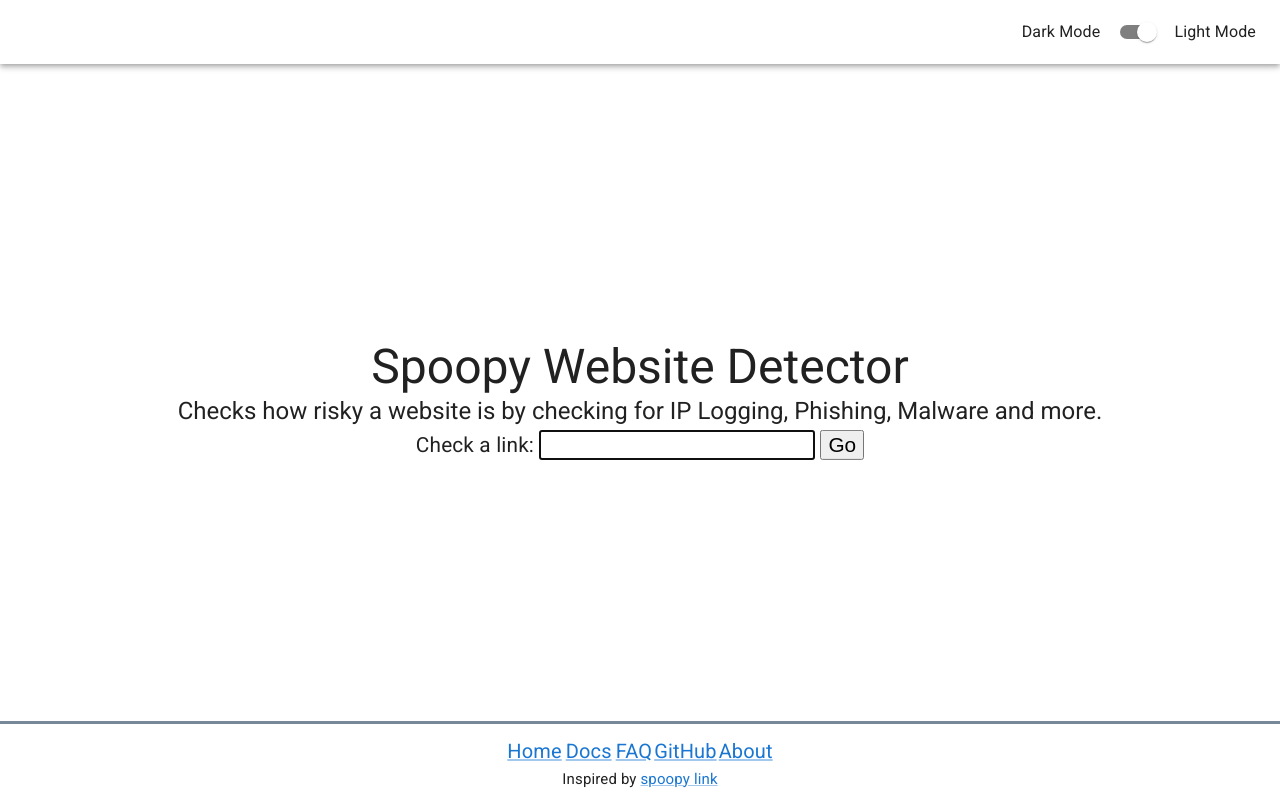
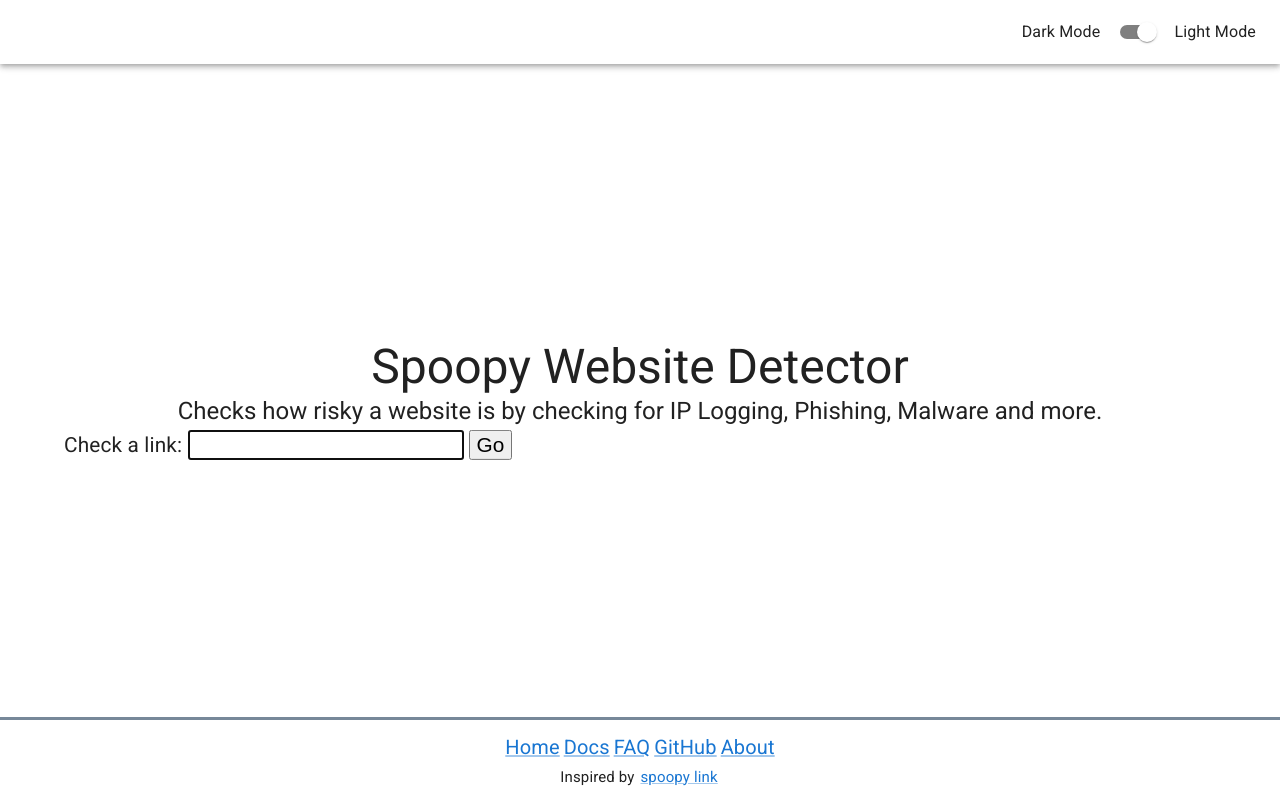
Before and after one commit to SpoopySite/SpoopySite, a React (Create React App) app in the folder spoopy-site/: page / in a window 1280 px wide. Built offline with nearby package versions, Linux system fonts and the light colour scheme.

Commit message:
[site] Move from makeStyles to styled

```diff
--- a/spoopy-site/src/about/About.js
+++ b/spoopy-site/src/about/About.js
@@ -4,11 +4,10 @@ import Link from "@mui/material/Link";
 import ListItem from "@mui/material/ListItem";
 import ListItemText from "@mui/material/ListItemText";
 import List from "@mui/material/List";
-import { makeStyles } from "@mui/styles";
 import BottomPaddingContainer from "../components/BottomPaddingContainer";
+import { styled } from "@mui/system";
 
-const useStyles = makeStyles({
-  list: {
+const StyledList = styled(List)({
   "& a": {
     paddingTop: 0,
     paddingBottom: 0,
@@ -16,11 +15,11 @@ const useStyles = makeStyles({
   },
   marginTop: "0 !important",
   marginBottom: "0 !important"
-  },
-  ghost: {
+});
+
+const SpoopyGhostPre = styled("pre")({
   margin: "0 auto",
   width: "min-content"
-  }
 });
 
 const spoopyGhost =
@@ -34,14 +33,12 @@ const spoopyGhost =
 ██████████████
 ██████████████
 ██ ███  ███ ██
-█   ██  ██   █  - SuperFromNotDiscord`
+█   ██  ██   █  - SuperFromNotDiscord`;
 
 function About() {
-  const classes = useStyles();
-
   return (
     <BottomPaddingContainer>
-      <pre className={classes.ghost}>{spoopyGhost}</pre>
+      <SpoopyGhostPre>{spoopyGhost}</SpoopyGhostPre>
       <Typography variant="h4" component="h1" gutterBottom>About</Typography>
       <Typography variant="h5" component="h2" gutterBottom>Inspiration</Typography>
       <Typography variant="body1">
@@ -81,23 +78,23 @@ function About() {
       <Typography variant="body1">
         The list below shows what is used to help power this site's frontend and make it understandable and easy to use
       </Typography>
-      <List className={classes.list}>
+      <StyledList>
         <ListItem component={Link} href="https://reactjs.org"><ListItemText primary="ReactJS"/></ListItem>
         <ListItem component={Link} href="https://reactrouter.com/"><ListItemText primary="ReactRouter"/></ListItem>
         <ListItem component={Link} href="https://material-ui.com/"><ListItemText primary="Material-UI"/></ListItem>
-      </List>
+      </StyledList>
       <Typography variant="h6" component="h3" gutterBottom>Back-End</Typography>
       <Typography variant="body1">
         The list below shows what is used to help power the backend of the site and serve the API
       </Typography>
-      <List className={classes.list}>
+      <StyledList>
         <ListItem component={Link} href="https://sanicframework.org/"><ListItemText primary="Sanic"/></ListItem>
         <ListItem component={Link} href="https://www.docker.com/"><ListItemText primary="Docker"/></ListItem>
         <ListItem component={Link} href="https://docs.aiohttp.org/en/stable/"><ListItemText
           primary="AIOHTTP"/></ListItem>
         <ListItem component={Link} href="https://github.com/MagicStack/asyncpg"><ListItemText
           primary="asyncpg"/></ListItem>
-      </List>
+      </StyledList>
     </BottomPaddingContainer>
   );
 }
--- a/spoopy-site/src/components/BottomPaddingContainer.js
+++ b/spoopy-site/src/components/BottomPaddingContainer.js
@@ -1,18 +1,17 @@
 import React from "react";
 import Container from "@mui/material/Container";
-import { makeStyles } from "@mui/styles";
+import { styled } from "@mui/system";
 
-const useStyles = makeStyles({
-  container: {
+const StyledContainer = styled(Container)({
+    container: {
     marginBottom: 71 // Height 58 + Padding 10 + Border Top 3
   }
-});
+})
 
 export default function BottomPaddingContainer({ children }) {
-  const classes = useStyles();
   return (
-    <Container className={classes.container}>
+    <StyledContainer>
       {children}
-    </Container>
+    </StyledContainer>
   );
 }
--- a/spoopy-site/src/components/centerLoading.js
+++ b/spoopy-site/src/components/centerLoading.js
@@ -1,20 +1,19 @@
 import React from "react";
 import { CircularProgress } from "@mui/material";
-import { makeStyles } from "@mui/styles";
+import { styled } from "@mui/system";
 
-const useStyles = makeStyles({
+const StyledDiv = styled("div")({
   loading: {
     position: "absolute",
     left: "50%",
     top: "40%"
   }
-});
+})
 
 export default function CenterLoading() {
-  const classes = useStyles();
   return (
-    <div className={classes.loading}>
+    <StyledDiv>
       <CircularProgress/>
-    </div>
+    </StyledDiv>
   );
 }
--- a/spoopy-site/src/footer/Footer.js
+++ b/spoopy-site/src/footer/Footer.js
@@ -1,12 +1,9 @@
 import React from "react";
 import { Link as RouterLink } from "react-router-dom";
 import { Link } from "@mui/material";
-import clsx from "clsx";
-import Typography from "@mui/material/Typography";
-import { makeStyles } from "@mui/styles";
+import { styled } from "@mui/system";
 
-const useStyles = makeStyles(styles =>({
-  footer: {
+const StyledFooter = styled("footer")(({ theme }) => ({
   bottom: 0,
   position: "fixed",
   width: "100%",
@@ -15,36 +12,36 @@ const useStyles = makeStyles(styles =>({
   borderTop: "3px solid lightslategray",
   fontSize: "20px",
   textAlign: "center",
-    backgroundColor: styles.palette.background.default
-  },
-  p: {
+  backgroundColor: theme.palette.background.default
+}));
+
+const StyledP = styled("p")({
   padding: 0,
-    margin: 0
-  },
-  a: {
+  margin: 0,
+  "& a": {
     display: "inline-block",
     padding: "2px"
-  },
-  inspiration: {
+  }
+});
+
+const StyledInspiration = styled(StyledP)({
   fontSize: "15px"
-  }
-}));
+});
 
 function Footer() {
-  const classes = useStyles();
   return (
-    <footer className={classes.footer}>
-      <p className={classes.p}>
-        <Link component={RouterLink} className={classes.a} to="/">Home</Link>
-        <Link component={RouterLink} className={classes.a} to="/docs">Docs</Link>
-        <Link component={RouterLink} className={classes.a} to="/faq">FAQ</Link>
+    <StyledFooter>
+      <StyledP>
+        <Link component={RouterLink} to="/">Home</Link>
+        <Link component={RouterLink} to="/docs">Docs</Link>
+        <Link component={RouterLink} to="/faq">FAQ</Link>
         <Link href="https://github.com/Lagicrus/spoopy-python">GitHub</Link>
-        <Link component={RouterLink} className={classes.a} to="/about">About</Link>
-      </p>
-      <Typography className={clsx(classes.p, classes.inspiration)}>
+        <Link component={RouterLink} to="/about">About</Link>
+      </StyledP>
+      <StyledInspiration>
         Inspired by <Link href="https://github.com/spoopy-link/server">spoopy link</Link>
-      </Typography>
-    </footer>
+      </StyledInspiration>
+    </StyledFooter>
   );
 }
 
--- a/spoopy-site/src/homepage/Homepage.js
+++ b/spoopy-site/src/homepage/Homepage.js
@@ -2,30 +2,27 @@ import React, { useState } from "react";
 import { Redirect } from "react-router-dom";
 import Container from "@mui/material/Container";
 import Typography from "@mui/material/Typography";
-import { makeStyles } from "@mui/styles";
+import { styled } from "@mui/system";
 
-const useStyles = makeStyles({
-  wrapper: {
-    position: "absolute",
-    top: "50%",
-    left: "50%",
-    transform: "translate(-50%, -50%)"
+const StyledContainer = styled(Container)({
+  position: "absolute",
+  top: "50%",
+  left: "50%",
+  transform: "translate(-50%, -50%)"
+});
+
+const StyledDiv = styled("div")({
+  paddingTop: 3,
+  "& button": {
+    marginLeft: 5,
   },
-  size: {
+  "& button, label, input": {
     fontSize: "1.3rem"
-  },
-  inputDiv: {
-    paddingTop: 3,
-    "& button": {
-      marginLeft: 5
-    }
   }
-})
-
+});
 function Homepage() {
   const [switchPage, setSwitchPage] = useState(false);
   const [spoopyURL, setSpoopyURL] = useState("");
-  const classes = useStyles();
 
   const goToSpoopy = (event) => {
     const keyCode = event.keyCode || event.which;
@@ -40,7 +37,7 @@ function Homepage() {
   const handleChange = (event) => {
     let url = event.target.value.trim();
     if (!url.startsWith("http") && !url.startsWith("https") && url.length > 0) {
-      url = `http://${url}`
+      url = `http://${url}`;
     }
     setSpoopyURL(url);
   };
@@ -48,16 +45,17 @@ function Homepage() {
   return (
     switchPage ?
       <Redirect push to={`/site/${encodeURIComponent(spoopyURL)}`}/> :
-      <Container className={classes.wrapper}>
+      <StyledContainer>
         <Typography variant="h3" component="h1" align="center">Spoopy Website Detector</Typography>
-        <Typography variant="h5" component="h2" align="center">Checks how risky a website is by checking for IP Logging, Phishing, Malware and more.</Typography>
-        <div align="center" className={classes.inputDiv}>
-          <label className={classes.size} htmlFor="input">Check a link: </label>
-          <input className={classes.size} id="input" type="text" value={spoopyURL} onKeyUp={goToSpoopy}
-                 onChange={handleChange} autoFocus={true} />
-          <button className={classes.size} id="go" onClick={goToSpoopy} onKeyUp={goToSpoopy}>Go</button>
-        </div>
-      </Container>
+        <Typography variant="h5" component="h2" align="center">Checks how risky a website is by checking for IP Logging,
+          Phishing, Malware and more.</Typography>
+        <StyledDiv align="center">
+          <label htmlFor="input">Check a link: </label>
+          <input id="input" type="text" value={spoopyURL} onKeyUp={goToSpoopy}
+                 onChange={handleChange} autoFocus={true}/>
+          <button id="go" onClick={goToSpoopy} onKeyUp={goToSpoopy}>Go</button>
+        </StyledDiv>
+      </StyledContainer>
   );
 }
 
--- a/spoopy-site/src/spinner/Spinner.js
+++ b/spoopy-site/src/spinner/Spinner.js
@@ -1,36 +1,34 @@
 import React from "react";
 import "./Spinner.css";
-import clsx from "clsx";
-import { makeStyles } from "@mui/styles";
+import { styled } from "@mui/system";
 
-const useStyles = makeStyles({
-  spinner: {
+const StyledSpinner = styled("div")({
   margin: "100px auto",
   width: "40px",
-    height: "40px,",
+  height: "40px",
   position: "relative"
-  },
-  cube: {
+});
+
+const StyledCube = styled("div")({
+  animation: "sk-cubemove 1.8s infinite ease-in-out",
   backgroundColor: "grey",
   width: "15px",
   height: "15px",
   position: "absolute",
   top: 0,
   left: 0,
-    animation: "sk-cubemove 1.8s infinite ease-in-out"
-  },
-  delayedCube: {
+});
+
+const StyledDelayedCube = styled(StyledCube)({
   animationDelay: "-.9s"
-  }
 });
 
 function Spinner() {
-  const classes = useStyles();
   return (
-    <div className={classes.spinner}>
-      <div className={classes.cube}/>
-      <div className={clsx(classes.cube, classes.delayedCube)}/>
-    </div>
+    <StyledSpinner>
+      <StyledCube/>
+      <StyledDelayedCube/>
+    </StyledSpinner>
   );
 }
 
--- a/spoopy-site/src/spoopy-message/Spoopy-Message.js
+++ b/spoopy-site/src/spoopy-message/Spoopy-Message.js
@@ -1,30 +1,27 @@
 import React, { lazy } from "react";
 import PropTypes from "prop-types";
 import ListItem from "@mui/material/ListItem";
-import { makeStyles } from "@mui/styles";
 import ListItemAvatar from "@mui/material/ListItemAvatar";
 import Avatar from "@mui/material/Avatar";
 import { ListItemText } from "@mui/material";
 import { Adfly } from "./warningMessages";
+import { styled } from "@mui/system";
 
 const { Youtube, Bitly } = lazy(() => import(/* webpackChunkName: "wM" */ "./warningMessages"));
 
-const useStyles = makeStyles({
-  results: {
-    fontSize: "1.5em",
-    overflowWrap: "break-word"
-  },
-  errorResults: {
-    fontSize: "1.5em",
-    overflowWrap: "break-word",
-    color: "red"
-  }
+const StyledResults = styled(ListItem)({
+  fontSize: "1.5em",
+  overflowWrap: "break-word"
+});
+
+const StyledErrorText = styled(ListItemText)({
+  color: "red"
 });
 
 function SpoopyMessageResults({ error, youtube, url, bitly_warning, adfly, safety, reasons }) {
   if (error) {
     return (
-      <ListItemText primary={error}/>
+      <StyledErrorText primary={error}/>
     );
   } else if (youtube) {
     return (
@@ -60,10 +57,9 @@ SpoopyMessageResults.propTypes = {
 
 function SpoopyMessage({ data }) {
   const { url, safety, reasons, error, youtube, bitly_warning, adfly } = data;
-  const classes = useStyles();
 
   return (
-    <ListItem className={error ? classes.errorResults : classes.results} alignItems="flex-start">
+    <StyledResults alignItems="flex-start">
       <ListItemAvatar>
         <Avatar sx={{ width: 32, height: 32 }} src={`https://www.google.com/s2/favicons?domain=${url}&sz=32`}/>
       </ListItemAvatar>
@@ -76,7 +72,7 @@ function SpoopyMessage({ data }) {
         reasons={reasons}
         youtube={youtube}
       />
-    </ListItem>
+    </StyledResults>
   );
 }
 
```
Also changed, not shown: spoopy-site/package.json (+5 -3 lines), 1 other file (tests, documents, lock files or other folders). Lines whose indentation alone changed are shown as unchanged.
